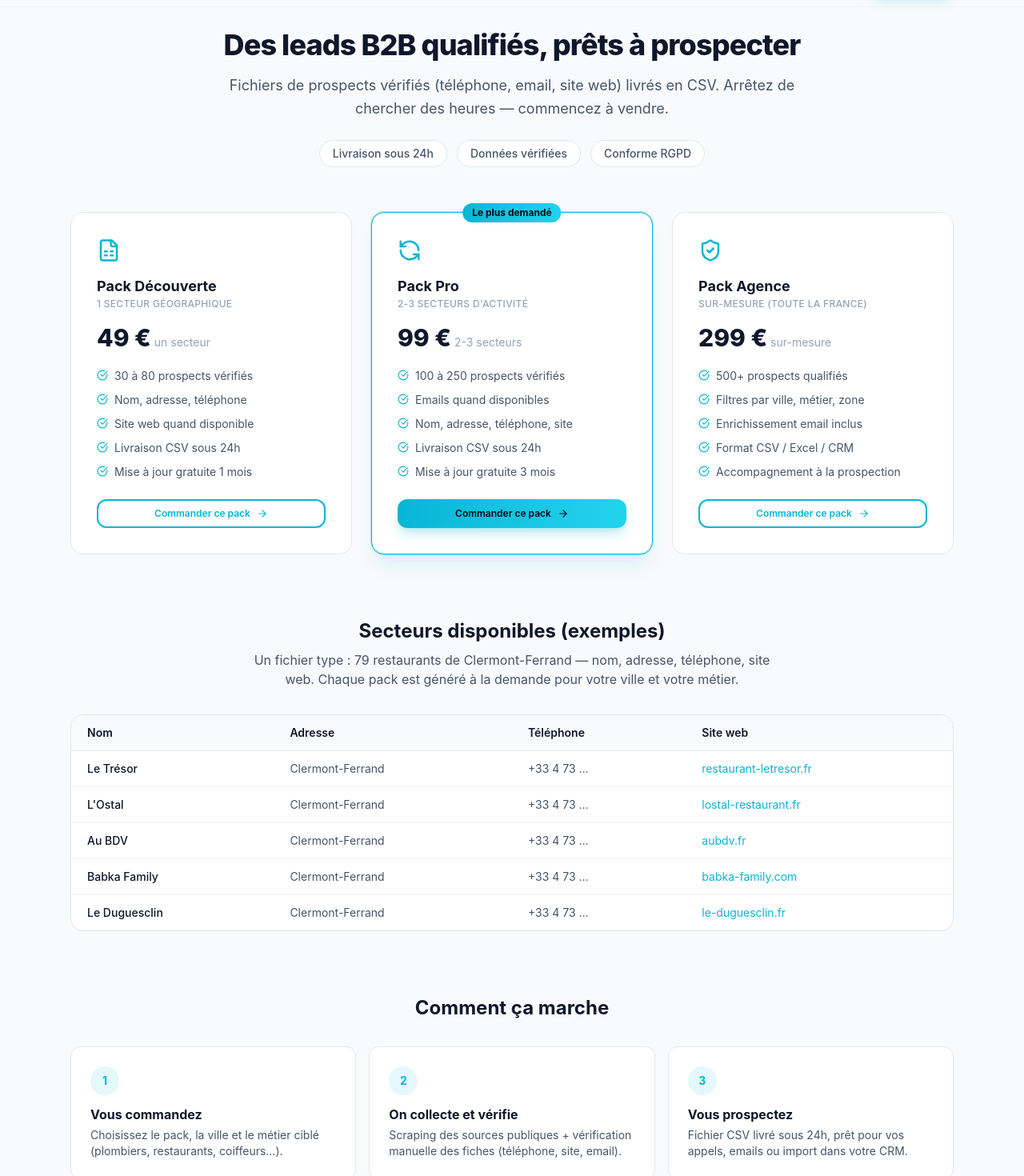
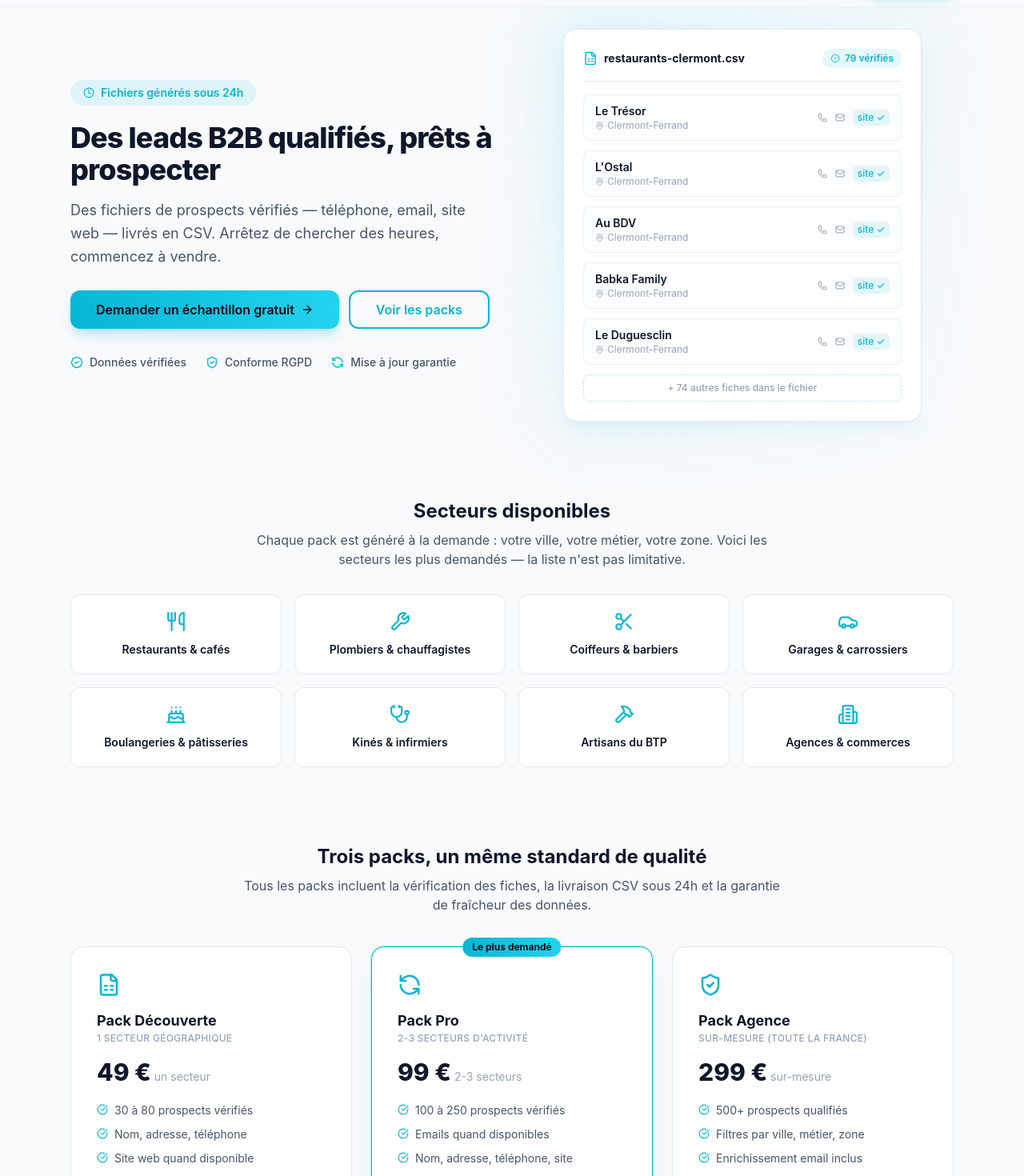
Before and after one commit to Xixouner/xixounerdev-portfolio, a Next.js app: page /leads in a window 1280 px wide. Shown: the part 60-1530 px from the top of the page at 80% size. Built offline with nearby package versions, Linux system fonts and the light colour scheme.

Commit message:
design: différenciation services/offres/leads — tableau comparatif offres, refonte complète leads (mockup, secteurs, confiance)

```diff
--- a/src/app/leads/page.tsx
+++ b/src/app/leads/page.tsx
@@ -2,7 +2,29 @@ import type { Metadata } from "next";
 import Link from "next/link";
 import { Button } from "~/ui/primitives/button";
 import { Reveal } from "~/components/scroll-reveal";
-import { CheckCircle, ArrowRight, FileSpreadsheet, RefreshCcw, ShieldCheck } from "lucide-react";
+import {
+  CheckCircle,
+  ArrowRight,
+  FileSpreadsheet,
+  RefreshCcw,
+  ShieldCheck,
+  Utensils,
+  Wrench,
+  Scissors,
+  Car,
+  Cake,
+  Stethoscope,
+  Hammer,
+  Building2,
+  BadgeCheck,
+  Clock,
+  Database,
+  Gift,
+  MapPin,
+  Mail,
+  Phone,
+  Search,
+} from "lucide-react";
 
 export const metadata: Metadata = {
   title: "Leads B2B Qualifiés — Fichiers de Prospection Prêts à l'Emploi | XixounerDev",
@@ -19,6 +41,17 @@ export const metadata: Metadata = {
   },
   alternates: { canonical: "https://xixouner.com/leads" },
 };
+
+const sectors = [
+  { icon: Utensils, label: "Restaurants & cafés" },
+  { icon: Wrench, label: "Plombiers & chauffagistes" },
+  { icon: Scissors, label: "Coiffeurs & barbiers" },
+  { icon: Car, label: "Garages & carrossiers" },
+  { icon: Cake, label: "Boulangeries & pâtisseries" },
+  { icon: Stethoscope, label: "Kinés & infirmiers" },
+  { icon: Hammer, label: "Artisans du BTP" },
+  { icon: Building2, label: "Agences & commerces" },
+] as const;
 
 const packs = [
   {
@@ -68,6 +101,30 @@ const packs = [
   },
 ] as const;
 
+const verificationSteps = [
+  {
+    icon: Search,
+    step: "1",
+    title: "On collecte",
+    detail:
+      "Scraping des sources publiques : Google Maps, Pages Jaunes, annuaires professionnels. Chaque établissement est identifié par son activité et sa zone.",
+  },
+  {
+    icon: BadgeCheck,
+    step: "2",
+    title: "On vérifie",
+    detail:
+      "Chaque fiche est contrôlée : nom, adresse, téléphone, site web quand il existe. Les emails sont ajoutés uniquement s'ils sont publics (site, mentions légales).",
+  },
+  {
+    icon: Gift,
+    step: "3",
+    title: "Vous prospectez",
+    detail:
+      "Fichier CSV livré sous 24h, prêt pour vos appels, emails ou import dans votre CRM. Un échantillon gratuit de 10 prospects avant toute commande.",
+  },
+] as const;
+
 const faqs = [
   {
     q: "D'où viennent ces données ?",
@@ -87,36 +144,132 @@ const faqs = [
   },
 ] as const;
 
+const sampleRows = [
+  { n: "Le Trésor", a: "Clermont-Ferrand", t: "+33 4 73 ...", s: "restaurant-letresor.fr" },
+  { n: "L'Ostal", a: "Clermont-Ferrand", t: "+33 4 73 ...", s: "lostal-restaurant.fr" },
+  { n: "Au BDV", a: "Clermont-Ferrand", t: "+33 4 73 ...", s: "aubdv.fr" },
+  { n: "Babka Family", a: "Clermont-Ferrand", t: "+33 4 73 ...", s: "babka-family.com" },
+  { n: "Le Duguesclin", a: "Clermont-Ferrand", t: "+33 4 73 ...", s: "le-duguesclin.fr" },
+] as const;
+
 export default function LeadsPage() {
   return (
     <main className="pt-24 pb-20">
       <div className="mx-auto max-w-6xl px-6">
-        {/* ── Hero ─────────────────────────────── */}
+        {/* ── Hero : texte + mockup ─────────────── */}
+        <div className="grid items-center gap-12 lg:grid-cols-2">
           <Reveal variant="fadeUp">
-          <div className="mx-auto max-w-3xl text-center">
-            <h1 className="text-3xl font-extrabold tracking-tight text-primary sm:text-4xl">
+            <div>
+              <span className="inline-flex items-center gap-2 rounded-full bg-accent/10 px-4 py-1.5 text-sm font-semibold text-accent">
+                <Clock size={14} /> Fichiers générés sous 24h
+              </span>
+              <h1 className="mt-5 text-3xl font-extrabold tracking-tight text-primary sm:text-4xl">
                 Des leads B2B qualifiés, prêts à prospecter
               </h1>
               <p className="mt-4 text-lg leading-relaxed text-text-light">
-              Fichiers de prospects vérifiés (téléphone, email, site web) livrés en CSV.
-              Arrêtez de chercher des heures — commencez à vendre.
+                Des fichiers de prospects vérifiés — téléphone, email, site web —
+                livrés en CSV. Arrêtez de chercher des heures, commencez à vendre.
               </p>
-            <div className="mt-6 flex flex-wrap items-center justify-center gap-3 text-sm font-medium text-text-light">
-              <span className="rounded-full border border-border bg-white px-4 py-1.5">
-                Livraison sous 24h
+              <div className="mt-7 flex flex-wrap gap-3">
+                <Button asChild size="lg">
+                  <Link href="/#contact">
+                    Demander un échantillon gratuit <ArrowRight size={16} />
+                  </Link>
+                </Button>
+                <Button asChild size="lg" variant="secondary">
+                  <Link href="#packs">Voir les packs</Link>
+                </Button>
+              </div>
+              <div className="mt-8 flex flex-wrap items-center gap-x-6 gap-y-3 text-sm font-medium text-text-light">
+                <span className="flex items-center gap-2">
+                  <BadgeCheck size={16} className="text-accent" /> Données vérifiées
                 </span>
-              <span className="rounded-full border border-border bg-white px-4 py-1.5">
-                Données vérifiées
+                <span className="flex items-center gap-2">
+                  <ShieldCheck size={16} className="text-accent" /> Conforme RGPD
                 </span>
-              <span className="rounded-full border border-border bg-white px-4 py-1.5">
-                Conforme RGPD
+                <span className="flex items-center gap-2">
+                  <RefreshCcw size={16} className="text-accent" /> Mise à jour garantie
                 </span>
               </div>
             </div>
           </Reveal>
 
-        {/* ── Packs ─────────────────────────────── */}
-        <div className="mt-14 grid gap-6 md:grid-cols-3">
+          {/* Mockup fiche vérifiée */}
+          <Reveal variant="scaleIn" delay={0.15}>
+            <div className="relative mx-auto w-full max-w-md">
+              <div className="absolute -inset-4 rounded-3xl bg-gradient-to-br from-accent/15 to-transparent blur-2xl" />
+              <div className="relative rounded-2xl border border-border bg-white p-6 shadow-xl shadow-accent/5">
+                <div className="flex items-center justify-between border-b border-border pb-4">
+                  <div className="flex items-center gap-2 text-sm font-bold text-primary">
+                    <FileSpreadsheet size={18} className="text-accent" />
+                    restaurants-clermont.csv
+                  </div>
+                  <span className="flex items-center gap-1.5 rounded-full bg-accent/10 px-2.5 py-1 text-xs font-semibold text-accent">
+                    <BadgeCheck size={12} /> 79 vérifiés
+                  </span>
+                </div>
+                <div className="mt-4 space-y-3">
+                  {sampleRows.map((r) => (
+                    <div
+                      key={r.n}
+                      className="flex items-center justify-between rounded-lg border border-border/60 bg-surface/40 px-3.5 py-2.5"
+                    >
+                      <div className="min-w-0">
+                        <p className="truncate text-sm font-semibold text-primary">{r.n}</p>
+                        <p className="flex items-center gap-1 text-xs text-text-muted">
+                          <MapPin size={11} /> {r.a}
+                        </p>
+                      </div>
+                      <div className="flex shrink-0 items-center gap-2.5 text-xs text-text-light">
+                        <Phone size={12} className="text-text-muted" />
+                        <Mail size={12} className="text-text-muted" />
+                        <span className="rounded-md bg-accent/10 px-1.5 py-0.5 font-medium text-accent">
+                          site ✓
+                        </span>
+                      </div>
+                    </div>
+                  ))}
+                  <div className="flex items-center justify-center gap-1.5 rounded-lg border border-dashed border-accent/30 py-2 text-xs font-medium text-text-muted">
+                    + 74 autres fiches dans le fichier
+                  </div>
+                </div>
+              </div>
+            </div>
+          </Reveal>
+        </div>
+
+        {/* ── Secteurs disponibles ──────────────── */}
+        <Reveal variant="fadeUp" delay={0.1}>
+          <h2 className="mt-24 text-center text-2xl font-bold text-primary">
+            Secteurs disponibles
+          </h2>
+          <p className="mx-auto mt-2 max-w-2xl text-center text-text-light">
+            Chaque pack est généré à la demande : votre ville, votre métier, votre zone.
+            Voici les secteurs les plus demandés — la liste n&apos;est pas limitative.
+          </p>
+        </Reveal>
+        <div className="mt-8 grid grid-cols-2 gap-4 sm:grid-cols-4">
+          {sectors.map((s, i) => (
+            <Reveal key={s.label} variant="fadeUp" delay={i * 0.05}>
+              <div className="flex h-full flex-col items-center gap-3 rounded-xl border border-border bg-white p-5 text-center transition-all duration-300 hover:border-accent/30 hover:shadow-lg hover:shadow-accent/5">
+                <s.icon size={26} className="text-accent" />
+                <span className="text-sm font-semibold text-primary">{s.label}</span>
+              </div>
+            </Reveal>
+          ))}
+        </div>
+
+        {/* ── Packs ──────────────────────────────── */}
+        <Reveal variant="fadeUp" delay={0.1}>
+          <h2 id="packs" className="mt-24 scroll-mt-24 text-center text-2xl font-bold text-primary">
+            Trois packs, un même standard de qualité
+          </h2>
+          <p className="mx-auto mt-2 max-w-2xl text-center text-text-light">
+            Tous les packs incluent la vérification des fiches, la livraison CSV sous 24h
+            et la garantie de fraîcheur des données.
+          </p>
+        </Reveal>
+        <div className="mt-10 grid gap-6 md:grid-cols-3">
           {packs.map((p, i) => (
             <Reveal key={p.name} variant="fadeUp" delay={i * 0.08}>
               <div
@@ -133,7 +286,7 @@ export default function LeadsPage() {
                   </span>
                 )}
                 <p.icon size={30} className="text-accent" />
-                <h2 className="mt-4 text-lg font-bold text-primary">{p.name}</h2>
+                <h3 className="mt-4 text-lg font-bold text-primary">{p.name}</h3>
                 <p className="text-xs font-medium uppercase tracking-wide text-text-muted">{p.target}</p>
                 <p className="mt-4">
                   <span className="text-3xl font-extrabold text-primary">{p.price}</span>
@@ -155,21 +308,27 @@ export default function LeadsPage() {
           ))}
         </div>
 
-        {/* ── Exemples de secteurs ─────────────── */}
+        {/* ── Exemple de fichier ─────────────────── */}
         <Reveal variant="fadeUp" delay={0.1}>
-          <h2 className="mt-20 text-center text-2xl font-bold text-primary">
-            Secteurs disponibles (exemples)
+          <h2 className="mt-24 text-center text-2xl font-bold text-primary">
+            À quoi ressemble un fichier ?
           </h2>
           <p className="mx-auto mt-2 max-w-2xl text-center text-text-light">
-            Un fichier type : 79 restaurants de Clermont-Ferrand — nom, adresse, téléphone,
-            site web. Chaque pack est généré à la demande pour votre ville et votre métier.
+            Un fichier type : 79 restaurants de Clermont-Ferrand — nom, adresse,
+            téléphone, site web. Chaque ligne est vérifiée avant livraison.
           </p>
         </Reveal>
         <div className="mt-8 overflow-hidden rounded-2xl border border-border bg-white">
+          <div className="flex items-center justify-between border-b border-border bg-surface px-5 py-3">
+            <span className="flex items-center gap-2 text-sm font-bold text-primary">
+              <Database size={16} className="text-accent" /> Aperçu (5 premières lignes)
+            </span>
+            <span className="text-xs font-medium text-text-muted">79 lignes au total</span>
+          </div>
           <div className="overflow-x-auto">
             <table className="w-full text-left text-sm">
               <thead>
-                <tr className="border-b border-border bg-surface">
+                <tr className="border-b border-border bg-surface/60">
                   <th className="px-5 py-3 font-semibold text-primary">Nom</th>
                   <th className="px-5 py-3 font-semibold text-primary">Adresse</th>
                   <th className="px-5 py-3 font-semibold text-primary">Téléphone</th>
@@ -177,13 +336,7 @@ export default function LeadsPage() {
                 </tr>
               </thead>
               <tbody>
-                {[
-                  { n: "Le Trésor", a: "Clermont-Ferrand", t: "+33 4 73 ...", s: "restaurant-letresor.fr" },
-                  { n: "L'Ostal", a: "Clermont-Ferrand", t: "+33 4 73 ...", s: "lostal-restaurant.fr" },
-                  { n: "Au BDV", a: "Clermont-Ferrand", t: "+33 4 73 ...", s: "aubdv.fr" },
-                  { n: "Babka Family", a: "Clermont-Ferrand", t: "+33 4 73 ...", s: "babka-family.com" },
-                  { n: "Le Duguesclin", a: "Clermont-Ferrand", t: "+33 4 73 ...", s: "le-duguesclin.fr" },
-                ].map((r) => (
+                {sampleRows.map((r) => (
                   <tr key={r.n} className="border-b border-border/60 last:border-0">
                     <td className="px-5 py-3 font-medium text-primary">{r.n}</td>
                     <td className="px-5 py-3 text-text-light">{r.a}</td>
@@ -196,23 +349,20 @@ export default function LeadsPage() {
           </div>
         </div>
 
-        {/* ── Comment ça marche ────────────────── */}
+        {/* ── Comment ça marche ─────────────────── */}
         <Reveal variant="fadeUp" delay={0.1}>
-          <h2 className="mt-20 text-center text-2xl font-bold text-primary">
+          <h2 className="mt-24 text-center text-2xl font-bold text-primary">
             Comment ça marche
           </h2>
         </Reveal>
         <div className="mt-8 grid gap-4 sm:grid-cols-3">
-          {[
-            { step: "1", title: "Vous commandez", detail: "Choisissez le pack, la ville et le métier ciblé (plombiers, restaurants, coiffeurs…)." },
-            { step: "2", title: "On collecte et vérifie", detail: "Scraping des sources publiques + vérification manuelle des fiches (téléphone, site, email)." },
-            { step: "3", title: "Vous prospectez", detail: "Fichier CSV livré sous 24h, prêt pour vos appels, emails ou import dans votre CRM." },
-          ].map((s, i) => (
+          {verificationSteps.map((s, i) => (
             <Reveal key={s.step} variant="fadeUp" delay={i * 0.08}>
-              <div className="h-full rounded-xl border border-border bg-white p-6">
-                <span className="flex h-9 w-9 items-center justify-center rounded-full bg-accent/10 text-sm font-bold text-accent">
+              <div className="relative h-full rounded-xl border border-border bg-white p-6">
+                <span className="absolute right-5 top-5 text-4xl font-extrabold text-border/80">
                   {s.step}
                 </span>
+                <s.icon size={26} className="text-accent" />
                 <h3 className="mt-3 font-bold text-primary">{s.title}</h3>
                 <p className="mt-1 text-sm text-text-light">{s.detail}</p>
               </div>
@@ -220,9 +370,30 @@ export default function LeadsPage() {
           ))}
         </div>
 
+        {/* ── Bandeau confiance ─────────────────── */}
+        <Reveal variant="fadeUp" delay={0.15}>
+          <div className="mt-16 flex flex-col items-center justify-between gap-6 rounded-2xl bg-gradient-brand p-10 text-center sm:flex-row sm:text-left">
+            <div>
+              <h2 className="text-xl font-bold text-white">
+                Échantillon gratuit avant toute commande
+              </h2>
+              <p className="mt-2 max-w-xl text-sm text-text-inverse/80">
+                Dites-nous votre ville et votre métier cible : on vous envoie un
+                échantillon de 10 prospects vérifiés, gratuitement. Réponse sous 24h,
+                sans engagement.
+              </p>
+            </div>
+            <Button asChild size="lg" className="shrink-0">
+              <Link href="/#contact">
+                Recevoir mon échantillon <ArrowRight size={16} />
+              </Link>
+            </Button>
+          </div>
+        </Reveal>
+
         {/* ── FAQ ──────────────────────────────── */}
         <Reveal variant="fadeUp" delay={0.1}>
-          <h2 className="mt-20 text-center text-2xl font-bold text-primary">
+          <h2 className="mt-24 text-center text-2xl font-bold text-primary">
             Questions fréquentes
           </h2>
         </Reveal>
@@ -238,24 +409,6 @@ export default function LeadsPage() {
             </Reveal>
           ))}
         </div>
-
-        {/* ── CTA final ────────────────────────── */}
-        <Reveal variant="fadeUp" delay={0.2}>
-          <div className="mt-24 rounded-2xl border border-border bg-white p-10 text-center">
-            <h2 className="text-xl font-bold text-primary">
-              Vous voulez un fichier pour votre secteur ?
-            </h2>
-            <p className="mx-auto mt-2 max-w-xl text-text-light">
-              Dites-nous votre ville et votre métier cible : on vous envoie un échantillon
-              gratuit de 10 prospects avant toute commande. Réponse sous 24h.
-            </p>
-            <Button asChild className="mt-6" size="lg">
-              <Link href="/#contact">
-                Demander un échantillon gratuit <ArrowRight size={16} />
-              </Link>
-            </Button>
-          </div>
-        </Reveal>
       </div>
     </main>
   );
```
Also changed, not shown: src/app/offres/page.tsx (+56 -32 lines). Lines whose indentation alone changed are shown as unchanged.
